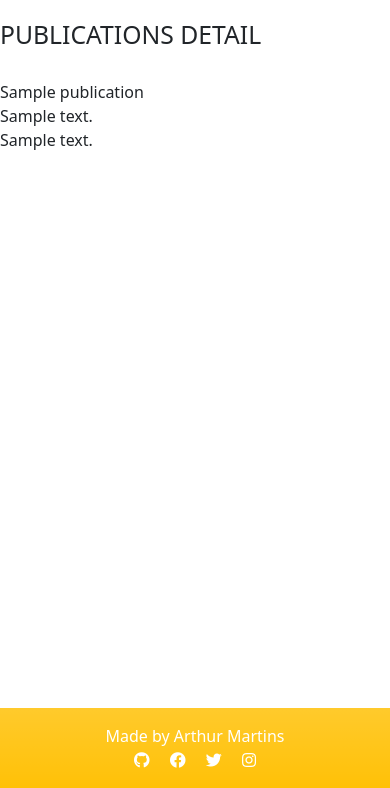
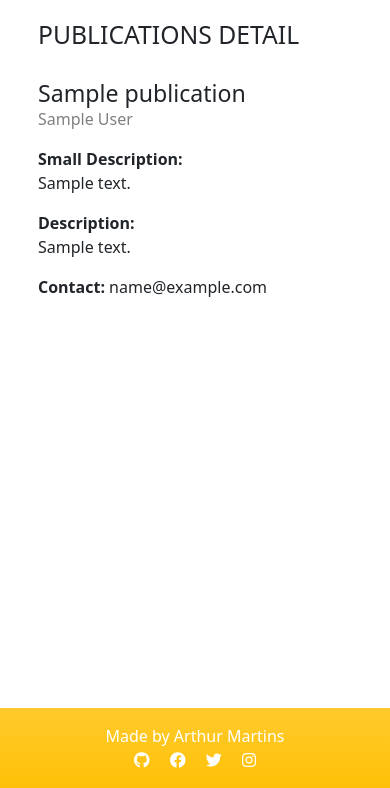
Before and after one commit to arthurmezaonik/portfolio_project_04, a Django app: page /publication_detail/1 in a window 390 px wide. Shown: the part 56-844 px from the top of the page. Run offline with Django 3.2, Linux system fonts and the light colour scheme; tables that the repository leaves empty hold one stand-in row (values such as "Sample post").

Commit message:
Add style to publication detail page

```diff
--- a/static/css/style.css
+++ b/static/css/style.css
@@ -45,10 +45,6 @@
     position: relative;
 }
 
-.publications-container{
-    margin-top:20px;
-}
-
 /* hero */
 .img-container{
     width: 100%;
@@ -71,6 +67,14 @@
 }
 
 /* Publications */
+.card-text{
+    min-height: 48px;
+}
+
+.publications-container{
+    margin-top:20px;
+}
+
 .job_type_img{
     width: 100%;
     height: 100%;
@@ -132,6 +136,7 @@ label > img{
     .publication_description{
         padding-left: 0;
     }
+
     .publication_img_container{
         padding-right: 0;
     }
@@ -141,11 +146,7 @@ label > img{
     .top-row{
         overflow-x: hidden;
     }
-    .arrow{
-        display: none;
-    }
 }
-
 
 /* User Area */
 .custom-btn{
@@ -159,7 +160,31 @@ label > img{
 
 /* Publication Detail */
 .publication-detail{
-    height: calc(100vh - 136px);
+    min-height: calc(100vh - 136px);
+    max-width: unset;
+    height: 100%;
     margin: 0;
     padding: 0;
 }
+
+.full-height{
+    height: 100%;
+    max-height: unset;
+}
+
+.publication-img{
+    border-right: 5px solid #ffc71f;
+}
+
+.publication-text{
+    padding: 0 50px;
+}
+
+.title{
+    margin-bottom: 0;
+}
+
+.author{
+    text-transform: capitalize;
+    color: rgba(0,0,0,.5);
+}
--- a/website/templates/publication_detail.html
+++ b/website/templates/publication_detail.html
@@ -21,15 +21,21 @@
                 {% elif publication.job_type == 6 %}
                     {% static 'images/job_types/other.jpg' %}
                 {% endif %}
-            " class="img-fluid rounded-start job_type_img full-height" alt="Job types image">
+            " class="img-fluid rounded-start job_type_img full-height publication-img" alt="Job types image">
         </div>
-        <div class="col-lg-6">
+        <div class="col-lg-6 publication-text">
             <h2 class='page-header'>Publications Detail</h2>
 
-            {{publication.title}} <br/>
-            {{publication.small_description}} <br/>
-            {{publication.description}} <br/>
-            {{publication.author}} <br/>
+            <h3 class='title'>{{publication.title}}</h3>
+            <p class='author'>{{publication.author_fname}} {{publication.author_lname}}</p>
+
+            <p class='sdescription title bold'>Small Description:</p>
+            <p>{{publication.small_description}}</p>
+
+            <p class='description title bold'>Description:</p>
+            <p>{{publication.description}}</p>
+
+            <p class='email bold'>Contact: <span style="font-weight: 400;">{{publication.contact_email}}</span></p>
         </div>
     </div>
 </div>
```
